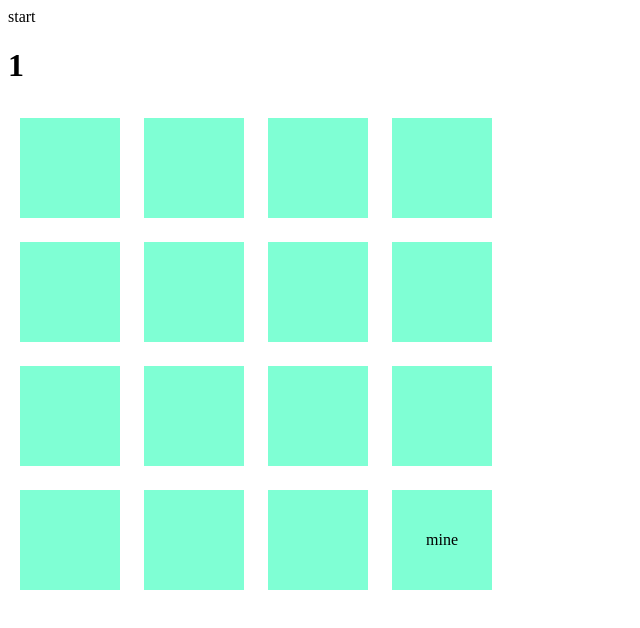
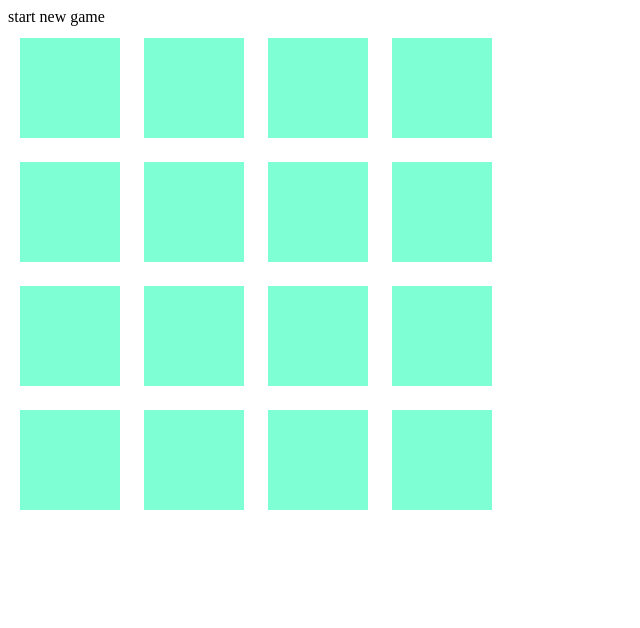
Before and after one commit to pmatter/minesweeper-kata, an Angular app: page / in a window 1280 px wide. Shown: the top 628 px of the page, without its empty margins (0-640 px from the left). Built offline with nearby package versions, Linux system fonts and the light colour scheme.

Commit message:
clean up simple solution

```diff
--- a/src/app/app.component.html
+++ b/src/app/app.component.html
@@ -1,7 +1,6 @@
 <!--The content below is only a placeholder and can be replaced.-->
 
-<a (click)="start()">start</a>
-<h1>{{mineCount}}</h1>
+<a (click)="start()">start new game</a>
 <div *ngIf="state === STATE.ONGOING" class="minefield">
   <div  *ngFor="let row of minefield" class="row">
     <app-cell *ngFor="let cell of row" (onExplode)="explode()" (onOpen)="open(cell)" [cell]="cell"></app-cell>
--- a/src/app/app.component.ts
+++ b/src/app/app.component.ts
@@ -22,14 +22,14 @@ export class AppComponent {
 
   constructor() {
     this.start();
-    this.minefield = this.createMinefield(4, 4);
-    this.minefield = this.placeMine(this.minefield);
-    this.mineCount = this.countMines(this.minefield);
   }
 
   private start() {
     this.state = STATE.ONGOING;
     this.opened = 0;
+    this.minefield = this.createMinefield(4, 4);
+    this.minefield = this.placeMine(this.minefield);
+    this.mineCount = this.countMines(this.minefield);
   }
 
   private placeMine(minefield: Cell[][]): Cell[][] {
--- a/src/app/cell/cell.component.html
+++ b/src/app/cell/cell.component.html
@@ -2,8 +2,4 @@
   <span *ngIf="cell.isOpen">
         {{ cell.neighbourCount }}
   </span>
-  <span *ngIf="this.cell.isMine">
-        {{ 'mine' }}
-  </span>
-
 </div>
```
